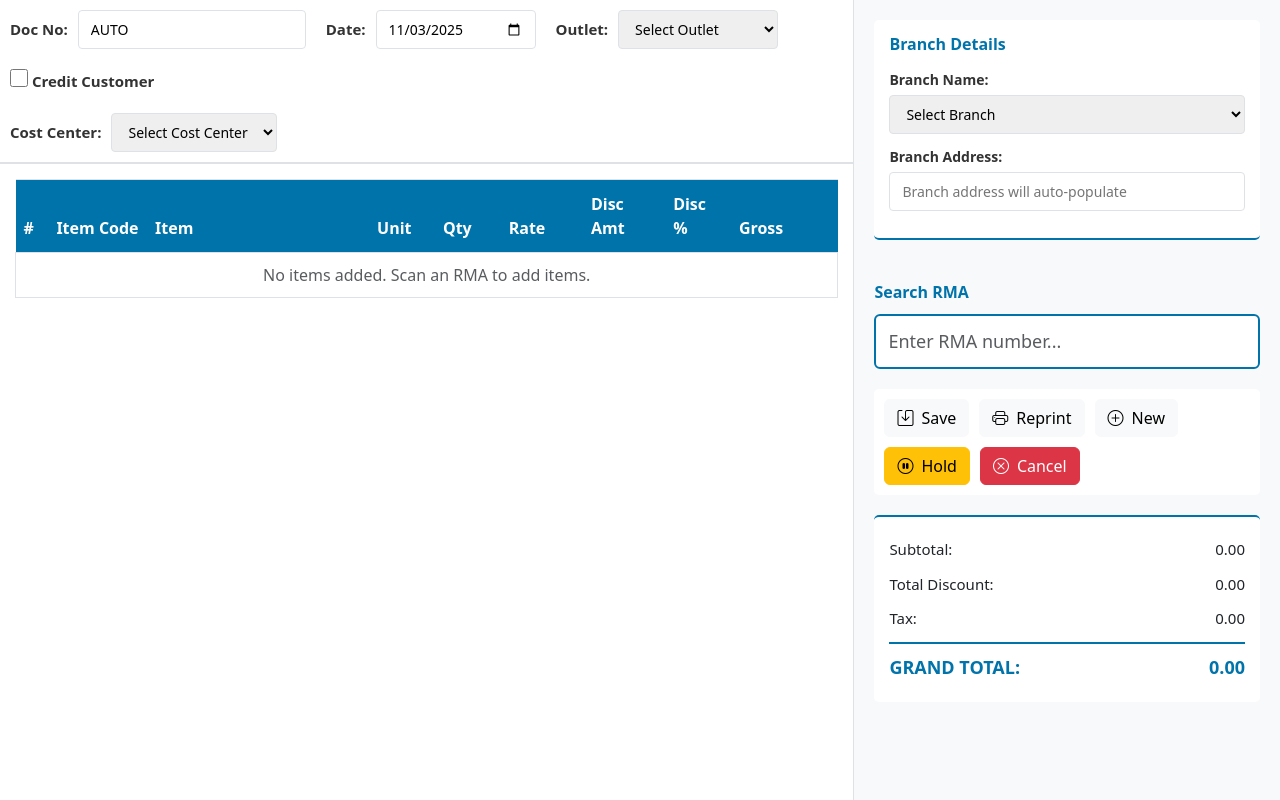
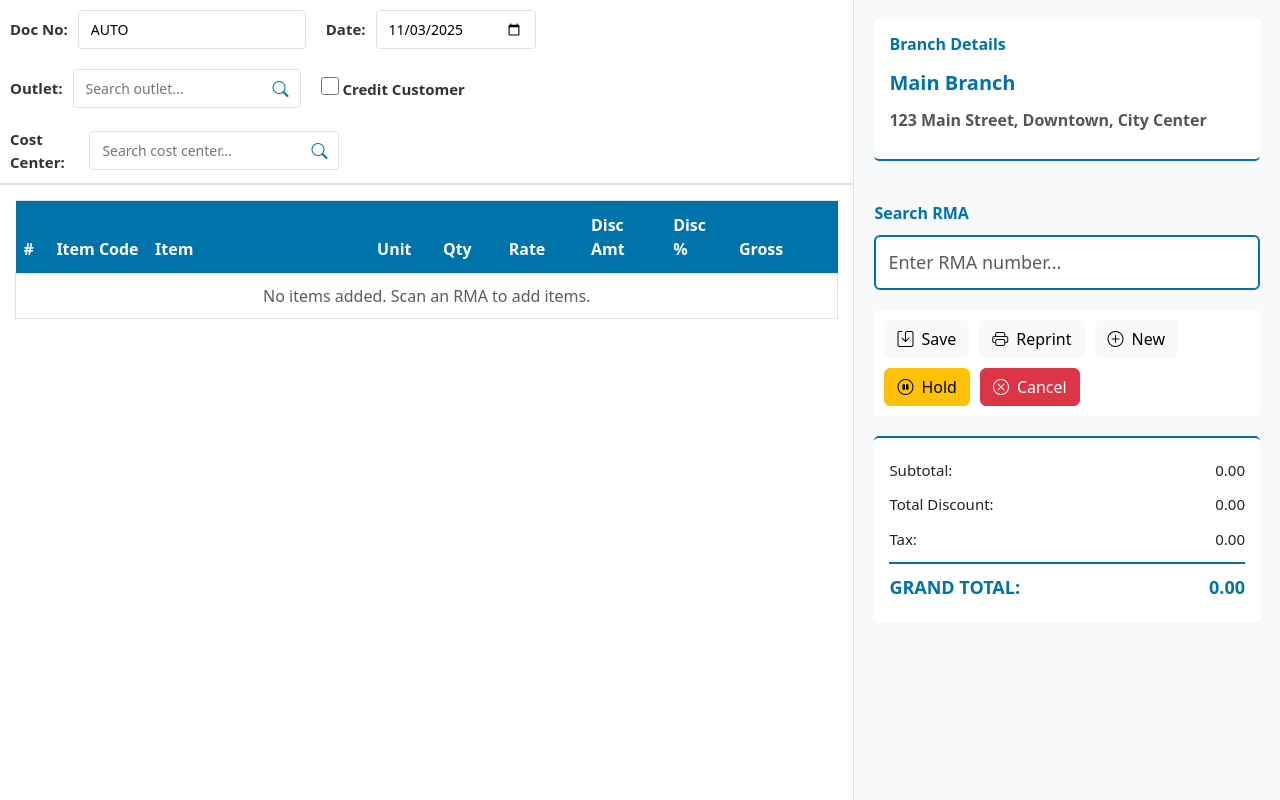
Before and after one commit to NganjuS/FocusSalesModule, an ASP.NET MVC app: page /POSScreen?compid=1 in a window 1280 px wide. Run offline with ASP.NET Core 8 and stand-ins for ASP.NET MVC 5, Linux system fonts and the light colour scheme; the project's own start-up code is not run, and a stand-in starts its controllers and pages; some libraries are stand-ins or nearby versions.

Commit message:
Add searchbox for Outlet and Cost Center, convert branch details to labels
- Replaced Outlet dropdown with searchable input field
- Replaced Cost Center dropdown with searchable input field
- Converted Branch Name and Address to large font labels (no longer editable)
- Added filtering functionality for both searchboxes
- Improved UI with search icons and dropdown suggestions
- Set default branch name and address on initialization

```diff
--- a/FocusSalesModule/Scripts/pos/posscreen.js
+++ b/FocusSalesModule/Scripts/pos/posscreen.js
@@ -44,17 +44,17 @@ function posSystem() {
             this.transactionDate = new Date().toISOString().split('T')[0];
             this.docNo = 'AUTO';
 
-            // Watch for branch name changes to auto-populate address
-            this.$watch('branchName', (value) => {
-                const branchAddresses = {
-                    'Main Branch': '123 Main Street, Downtown, City Center',
-                    'North Branch': '456 North Avenue, Northern District',
-                    'South Branch': '789 South Road, Southern District',
-                    'East Branch': '321 East Boulevard, Eastern District',
-                    'West Branch': '654 West Highway, Western District'
-                };
-                this.branchAddress = branchAddresses[value] || '';
-            });
+            // Set default branch name and address
+            this.branchName = 'Main Branch';
+            this.branchAddress = '123 Main Street, Downtown, City Center';
+
+            // Initialize cost centers list
+            this.costCentersList = [
+                { value: 'CC001', label: 'Cost Center 001' },
+                { value: 'CC002', label: 'Cost Center 002' },
+                { value: 'CC003', label: 'Cost Center 003' }
+            ];
+            this.filteredCostCenters = [...this.costCentersList];
         },
         compid : 0,
         items: [],
@@ -82,6 +82,17 @@ function posSystem() {
         // Branch fields
         branchName: '',
         branchAddress: '',
+
+        // Outlet searchbox
+        outletSearchText: '',
+        filteredOutlets: [],
+        showOutletDropdown: false,
+
+        // Cost Center searchbox
+        costCenterSearchText: '',
+        costCentersList: [],
+        filteredCostCenters: [],
+        showCostCenterDropdown: false,
 
         // Add member modal
         showAddMemberModal: false,
@@ -185,6 +196,7 @@ function posSystem() {
                 if (dataObj.result == 1) {
 
                     this.outletList = dataObj.data.Outlets;
+                    this.filteredOutlets = [...this.outletList];
                 }
                 else {
                     this.showAlertMessage(dataObj.message);
@@ -195,6 +207,39 @@ function posSystem() {
                 console.log(error);
                 //
             });
+        },
+        filterOutlets() {
+            const searchTerm = this.outletSearchText.toLowerCase();
+            if (!searchTerm) {
+                this.filteredOutlets = [...this.outletList];
+            } else {
+                this.filteredOutlets = this.outletList.filter(outlet =>
+                    outlet.Name.toLowerCase().includes(searchTerm)
+                );
+            }
+            this.showOutletDropdown = true;
+        },
+        selectOutlet(outlet) {
+            this.selectedOutlet = outlet.Id;
+            this.outletSearchText = outlet.Name;
+            this.showOutletDropdown = false;
+        },
+        filterCostCenters() {
+            const searchTerm = this.costCenterSearchText.toLowerCase();
+            if (!searchTerm) {
+                this.filteredCostCenters = [...this.costCentersList];
+            } else {
+                this.filteredCostCenters = this.costCentersList.filter(cc =>
+                    cc.label.toLowerCase().includes(searchTerm) ||
+                    cc.value.toLowerCase().includes(searchTerm)
+                );
+            }
+            this.showCostCenterDropdown = true;
+        },
+        selectCostCenter(cc) {
+            this.costCenter = cc.value;
+            this.costCenterSearchText = cc.label;
+            this.showCostCenterDropdown = false;
         },
         get canCompleteSettlement() {
             // Can complete if total payments >= grand total OR if cash is provided and covers the outstanding
--- a/FocusSalesModule/Views/POSScreen/Index.cshtml
+++ b/FocusSalesModule/Views/POSScreen/Index.cshtml
@@ -236,6 +236,85 @@
             outline: none;
             border-color: #0073AA;
             box-shadow: 0 0 0 0.2rem rgba(0, 115, 170, 0.25);
+        }
+
+        .branch-info-label {
+            display: block;
+            font-weight: 700;
+            color: #0073AA;
+            font-size: 20px;
+            line-height: 1.4;
+            margin-bottom: 8px;
+        }
+
+        .branch-address-label {
+            display: block;
+            font-weight: 600;
+            color: #555;
+            font-size: 16px;
+            line-height: 1.4;
+        }
+
+        .searchbox-wrapper {
+            position: relative;
+            width: 100%;
+        }
+
+        .searchbox-input {
+            width: 100%;
+            padding: 8px 35px 8px 12px;
+            border: 1px solid #dee2e6;
+            border-radius: 4px;
+            font-size: 14px;
+        }
+
+        .searchbox-input:focus {
+            outline: none;
+            border-color: #0073AA;
+            box-shadow: 0 0 0 0.2rem rgba(0, 115, 170, 0.25);
+        }
+
+        .searchbox-icon {
+            position: absolute;
+            right: 12px;
+            top: 50%;
+            transform: translateY(-50%);
+            color: #0073AA;
+            pointer-events: none;
+        }
+
+        .searchbox-dropdown {
+            position: absolute;
+            top: 100%;
+            left: 0;
+            right: 0;
+            background: white;
+            border: 1px solid #dee2e6;
+            border-radius: 4px;
+            margin-top: 4px;
+            max-height: 200px;
+            overflow-y: auto;
+            z-index: 1000;
+            box-shadow: 0 4px 6px rgba(0, 0, 0, 0.1);
+        }
+
+        .searchbox-item {
+            padding: 10px 12px;
+            cursor: pointer;
+            border-bottom: 1px solid #f0f0f0;
+        }
+
+        .searchbox-item:last-child {
+            border-bottom: none;
+        }
+
+        .searchbox-item:hover {
+            background-color: #f8f9fa;
+        }
+
+        .searchbox-item.selected {
+            background-color: #e7f3f8;
+            font-weight: 600;
         }
 
         .alert-success {
@@ -586,12 +665,27 @@
                     </div>
                     <div class="header-field">
                         <label>Outlet:</label>
-                        <select x-model="selectedOutlet">
-                           <option value="0">Select Outlet</option>
-                            <template x-for="outlet in outletList" :key="outlet.Id">
-                                <option :value="outlet.Id" x-text="outlet.Name"></option>
-                            </template>
-                        </select>
+                        <div class="searchbox-wrapper" style="min-width: 200px;">
+                            <input type="text"
+                                   class="searchbox-input"
+                                   x-model="outletSearchText"
+                                   @@input="filterOutlets()"
+                                   @@focus="showOutletDropdown = true"
+                                   placeholder="Search outlet..."
+                                   autocomplete="off">
+                            <i class="bi bi-search searchbox-icon"></i>
+                            <div class="searchbox-dropdown"
+                                 x-show="showOutletDropdown && filteredOutlets.length > 0"
+                                 @@click.away="showOutletDropdown = false">
+                                <template x-for="outlet in filteredOutlets" :key="outlet.Id">
+                                    <div class="searchbox-item"
+                                         :class="{ 'selected': selectedOutlet === outlet.Id }"
+                                         @@click="selectOutlet(outlet)">
+                                        <span x-text="outlet.Name"></span>
+                                    </div>
+                                </template>
+                            </div>
+                        </div>
                     </div>
                     <div class="header-field">
                         <label>
@@ -623,12 +717,27 @@
                 <div class="header-section-2">
                     <div class="header-field">
                         <label>Cost Center:</label>
-                        <select x-model="costCenter">
-                            <option value="">Select Cost Center</option>
-                            <option value="CC001">Cost Center 001</option>
-                            <option value="CC002">Cost Center 002</option>
-                            <option value="CC003">Cost Center 003</option>
-                        </select>
+                        <div class="searchbox-wrapper" style="min-width: 200px;">
+                            <input type="text"
+                                   class="searchbox-input"
+                                   x-model="costCenterSearchText"
+                                   @@input="filterCostCenters()"
+                                   @@focus="showCostCenterDropdown = true"
+                                   placeholder="Search cost center..."
+                                   autocomplete="off">
+                            <i class="bi bi-search searchbox-icon"></i>
+                            <div class="searchbox-dropdown"
+                                 x-show="showCostCenterDropdown && filteredCostCenters.length > 0"
+                                 @@click.away="showCostCenterDropdown = false">
+                                <template x-for="cc in filteredCostCenters" :key="cc.value">
+                                    <div class="searchbox-item"
+                                         :class="{ 'selected': costCenter === cc.value }"
+                                         @@click="selectCostCenter(cc)">
+                                        <span x-text="cc.label"></span>
+                                    </div>
+                                </template>
+                            </div>
+                        </div>
                     </div>
                 </div>
             </div>
@@ -687,19 +796,10 @@
             <div class="branch-section">
                 <h4>Branch Details</h4>
                 <div class="branch-field">
-                    <label>Branch Name:</label>
-                    <select x-model="branchName">
-                        <option value="">Select Branch</option>
-                        <option value="Main Branch">Main Branch</option>
-                        <option value="North Branch">North Branch</option>
-                        <option value="South Branch">South Branch</option>
-                        <option value="East Branch">East Branch</option>
-                        <option value="West Branch">West Branch</option>
-                    </select>
+                    <span class="branch-info-label" x-text="branchName || 'No Branch Selected'"></span>
                 </div>
                 <div class="branch-field">
-                    <label>Branch Address:</label>
-                    <input type="text" x-model="branchAddress" placeholder="Branch address will auto-populate" readonly>
+                    <span class="branch-address-label" x-text="branchAddress || 'No Address Available'"></span>
                 </div>
             </div>
 
```
